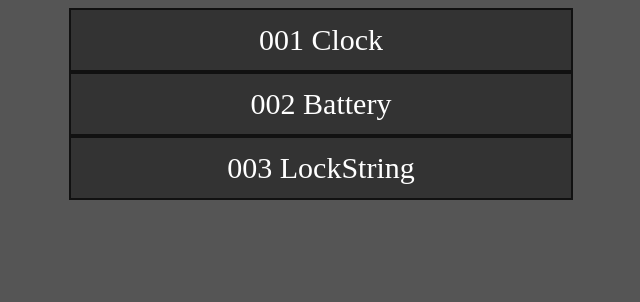
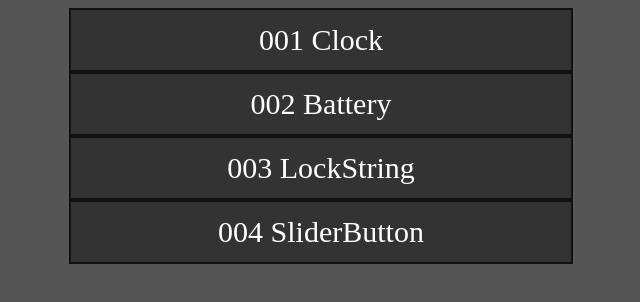
Before and after one commit to hopejieshuo/Temp, a plain HTML site: page docs/Mobile/index.html in a window 1280 px wide. Shown: the whole page, without its empty margins (319-959 px from the left). Drawn offline with Linux system fonts and the light colour scheme.

Commit message:
Update index.html

```diff
--- a/docs/Mobile/index.html
+++ b/docs/Mobile/index.html
@@ -11,6 +11,7 @@
         <div class="selector one">001 Clock</div>
         <div class="selector two">002 Battery</div>
         <div class="selector three">003 LockString</div>
+        <div class="selector four">004 SliderButton</div>
     </div>
     <script src="script.js"></script>
 </body>
```
